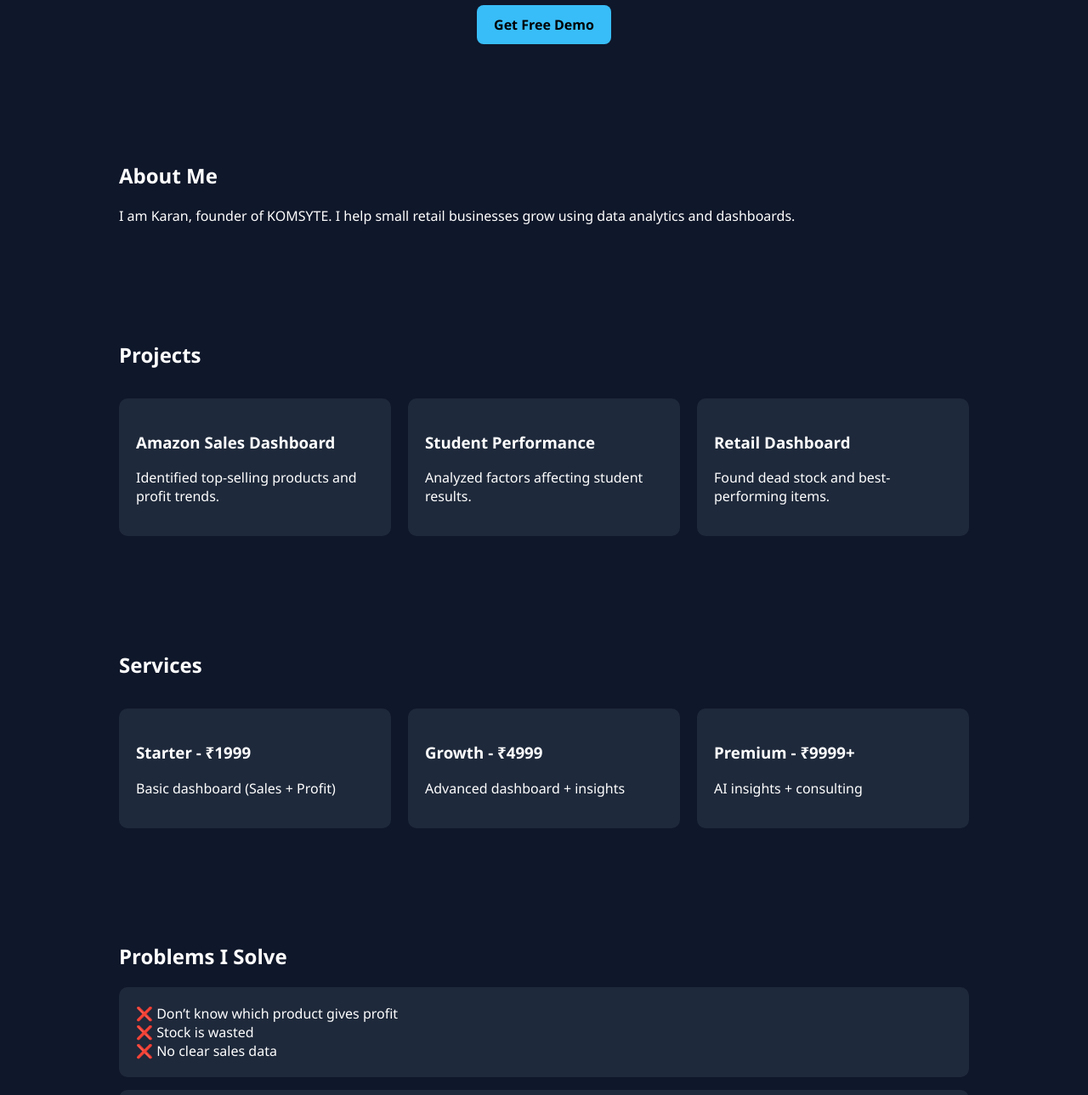
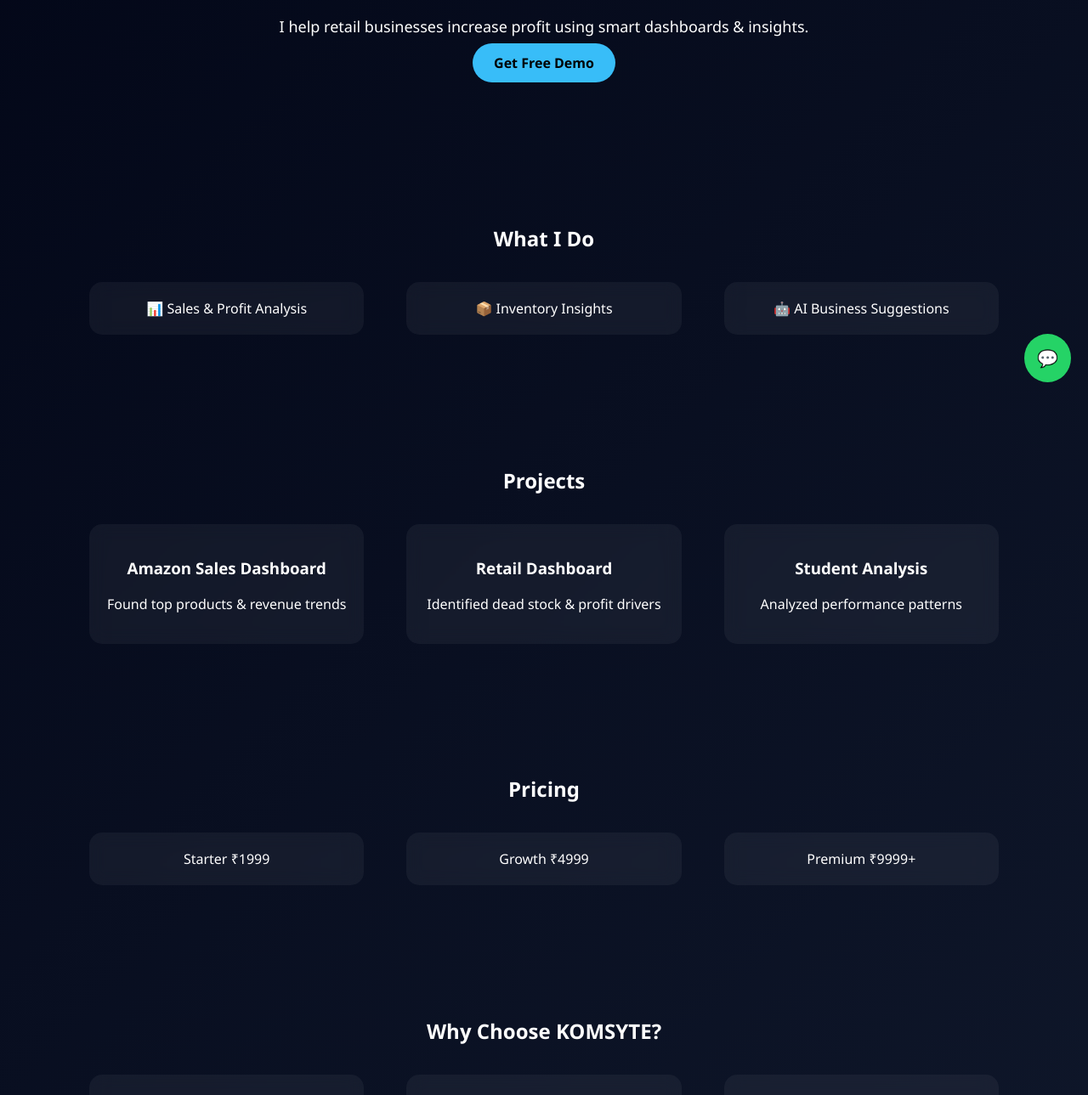
Before and after one commit to Karn2026-cloud/komsyte-website, a plain HTML site: page index.html in a window 1280 px wide. Shown: the part 330-1619 px from the top of the page at 85% size. Drawn offline with Linux system fonts and the light colour scheme.

Commit message:
Update index.html

```diff
--- a/index.html
+++ b/index.html
@@ -9,36 +9,29 @@
 body {
   margin: 0;
   font-family: 'Segoe UI', sans-serif;
-  background: #0f172a;
+  background: linear-gradient(135deg, #020617, #0f172a);
   color: white;
 }
 
-/* NAVBAR */
+/* NAV */
 nav {
   display: flex;
   justify-content: space-between;
-  padding: 15px 30px;
-  background: #020617;
+  padding: 20px 40px;
 }
 
 nav h2 {
   color: #38bdf8;
 }
 
-nav a {
-  color: white;
-  text-decoration: none;
-  margin-left: 20px;
-}
-
 /* HERO */
 .hero {
   text-align: center;
-  padding: 80px 20px;
+  padding: 100px 20px;
 }
 
 .hero h1 {
-  font-size: 40px;
+  font-size: 45px;
   color: #38bdf8;
 }
 
@@ -50,148 +43,129 @@ nav a {
 .btn {
   background: #38bdf8;
   color: black;
-  padding: 12px 20px;
-  border-radius: 8px;
+  padding: 12px 25px;
+  border-radius: 30px;
   text-decoration: none;
   font-weight: bold;
+  transition: 0.3s;
 }
 
-/* SECTION */
-.section {
-  padding: 50px 20px;
-  max-width: 1000px;
-  margin: auto;
+.btn:hover {
+  background: white;
 }
 
+/* GLASS CARD */
 .card {
-  background: #1e293b;
+  background: rgba(255,255,255,0.05);
+  backdrop-filter: blur(10px);
   padding: 20px;
-  margin: 15px 0;
-  border-radius: 10px;
+  margin: 15px;
+  border-radius: 15px;
   transition: 0.3s;
 }
 
 .card:hover {
-  transform: translateY(-5px);
+  transform: translateY(-8px);
 }
 
 /* GRID */
 .grid {
   display: grid;
-  grid-template-columns: repeat(auto-fit, minmax(250px, 1fr));
+  grid-template-columns: repeat(auto-fit, minmax(250px,1fr));
   gap: 20px;
+  max-width: 1100px;
+  margin: auto;
+}
+
+/* SECTION */
+.section {
+  padding: 60px 20px;
+  text-align: center;
+}
+
+/* WHATSAPP FLOAT */
+.whatsapp {
+  position: fixed;
+  bottom: 20px;
+  right: 20px;
+  background: #25D366;
+  color: white;
+  padding: 15px;
+  border-radius: 50%;
+  font-size: 20px;
+  text-decoration: none;
 }
 
 /* FOOTER */
 footer {
   text-align: center;
   padding: 20px;
-  background: #020617;
 }
 </style>
 </head>
 
 <body>
 
-<!-- NAVBAR -->
 <nav>
   <h2>KOMSYTE</h2>
-  <div>
-    <a href="#projects">Projects</a>
-    <a href="#services">Services</a>
-    <a href="#contact">Contact</a>
-  </div>
 </nav>
 
-<!-- HERO -->
 <section class="hero">
-  <h1>Increase Your Shop Profit Using Data 📊</h1>
-  <p>I help retail businesses understand sales, profit & trends using simple dashboards.</p>
-
+  <h1>Turn Your Data Into Profit 📊</h1>
+  <p>I help retail businesses increase profit using smart dashboards & insights.</p>
   <a href="https://wa.me/917666369172" class="btn">Get Free Demo</a>
 </section>
 
-<!-- ABOUT -->
 <section class="section">
-  <h2>About Me</h2>
-  <p>
-    I am Karan, founder of KOMSYTE. I help small retail businesses grow using data analytics and dashboards.
-  </p>
-</section>
-
-<!-- PROJECTS -->
-<section class="section" id="projects">
-  <h2>Projects</h2>
-
+  <h2>What I Do</h2>
   <div class="grid">
-
-    <div class="card">
-      <h3>Amazon Sales Dashboard</h3>
-      <p>Identified top-selling products and profit trends.</p>
-    </div>
-
-    <div class="card">
-      <h3>Student Performance</h3>
-      <p>Analyzed factors affecting student results.</p>
-    </div>
-
-    <div class="card">
-      <h3>Retail Dashboard</h3>
-      <p>Found dead stock and best-performing items.</p>
-    </div>
-
+    <div class="card">📊 Sales & Profit Analysis</div>
+    <div class="card">📦 Inventory Insights</div>
+    <div class="card">🤖 AI Business Suggestions</div>
   </div>
 </section>
 
-<!-- SERVICES -->
-<section class="section" id="services">
-  <h2>Services</h2>
-
+<section class="section">
+  <h2>Projects</h2>
   <div class="grid">
-
     <div class="card">
-      <h3>Starter - ₹1999</h3>
-      <p>Basic dashboard (Sales + Profit)</p>
+      <h3>Amazon Sales Dashboard</h3>
+      <p>Found top products & revenue trends</p>
     </div>
-
     <div class="card">
-      <h3>Growth - ₹4999</h3>
-      <p>Advanced dashboard + insights</p>
+      <h3>Retail Dashboard</h3>
+      <p>Identified dead stock & profit drivers</p>
     </div>
-
     <div class="card">
-      <h3>Premium - ₹9999+</h3>
-      <p>AI insights + consulting</p>
+      <h3>Student Analysis</h3>
+      <p>Analyzed performance patterns</p>
     </div>
-
   </div>
 </section>
 
-<!-- PROBLEM -->
 <section class="section">
-  <h2>Problems I Solve</h2>
-
-  <div class="card">
-    ❌ Don’t know which product gives profit<br>
-    ❌ Stock is wasted<br>
-    ❌ No clear sales data
-  </div>
-
-  <div class="card">
-    ✅ I provide dashboards that show exactly what to improve
+  <h2>Pricing</h2>
+  <div class="grid">
+    <div class="card">Starter ₹1999</div>
+    <div class="card">Growth ₹4999</div>
+    <div class="card">Premium ₹9999+</div>
   </div>
 </section>
 
-<!-- CONTACT -->
-<section class="section" id="contact">
-  <h2>Contact</h2>
-  <p>📞 WhatsApp: 7666369172</p>
-  <p>📧 komsyte2026@gmail.com</p>
+<section class="section">
+  <h2>Why Choose KOMSYTE?</h2>
+  <div class="grid">
+    <div class="card">✔ Simple dashboards</div>
+    <div class="card">✔ Clear business insights</div>
+    <div class="card">✔ Real profit improvement</div>
+  </div>
 </section>
 
 <footer>
   <p>© 2026 KOMSYTE | Built by Karan</p>
 </footer>
 
+<a href="https://wa.me/917666369172" class="whatsapp">💬</a>
+
 </body>
 </html>
```
